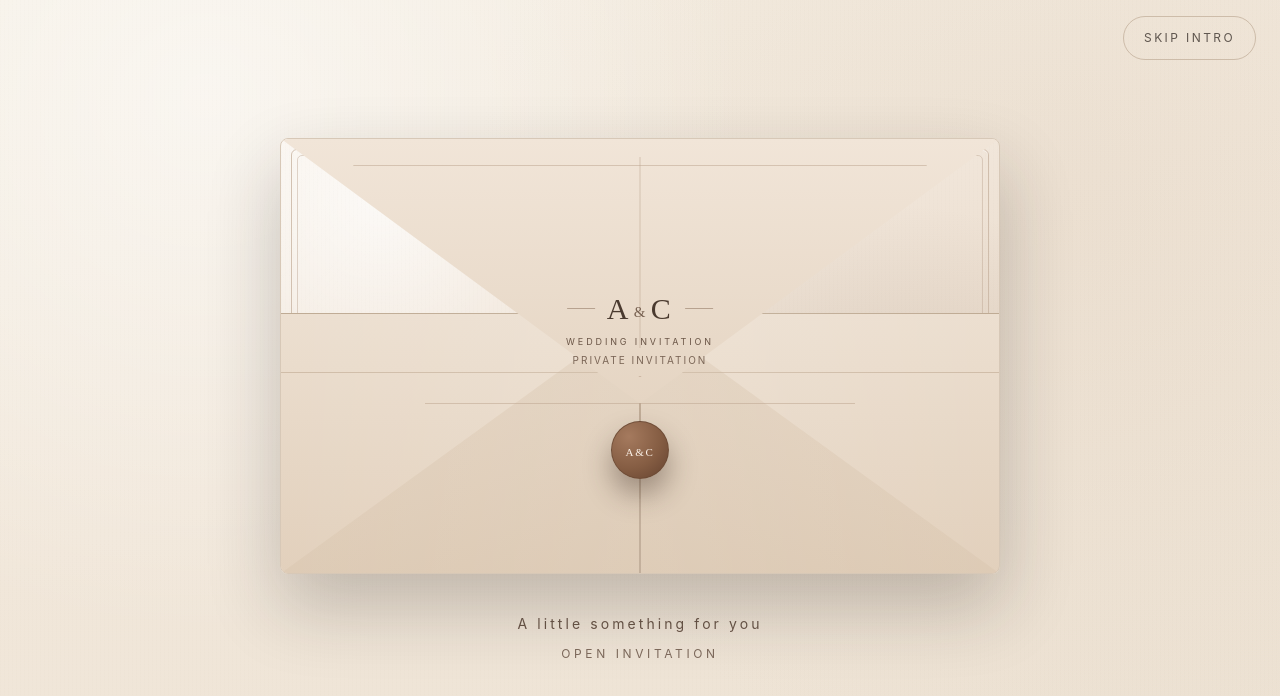
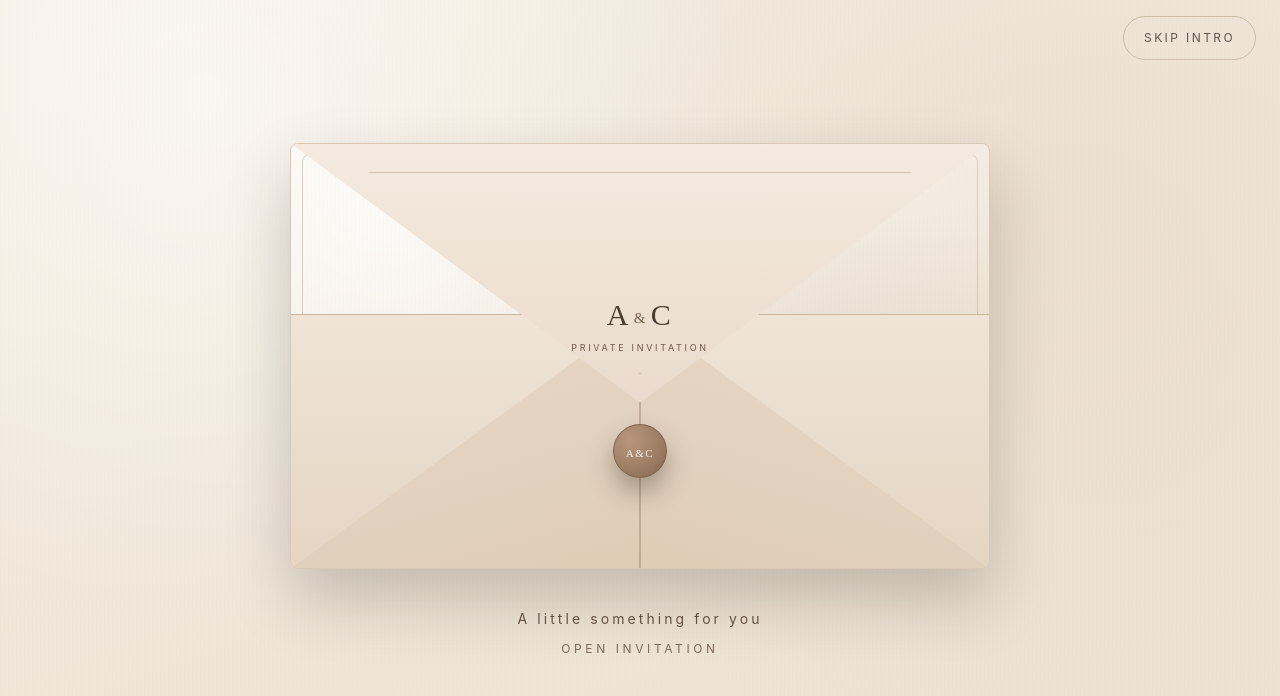
Before and after one commit to aaron-southey/save-the-date, a Next.js app: page / in a window 1280 px wide. Shown: the top 696 px of the page. Built offline with nearby package versions, Linux system fonts and the light colour scheme.

Commit message:
Redesign envelope to minimalistic luxury style
Co-authored-by: aaron-southey <118404623+aaron-southey@users.noreply.github.com>

```diff
--- a/components/invitation/Envelope.tsx
+++ b/components/invitation/Envelope.tsx
@@ -14,31 +14,26 @@ type EnvelopeProps = {
 
 export function Envelope({ onOpen, pressed, released, flapOpen, disabled, invitee }: EnvelopeProps) {
   return (
-    <div className="relative w-[min(92vw,720px)]">
+    <div className="relative w-[min(92vw,700px)]">
       <motion.div
-        className="relative aspect-[1.65/1] overflow-hidden rounded-[8px] border border-[#d7c8b7] bg-[linear-gradient(162deg,#f8f2ea_0%,#efe3d6_44%,#e4d2bf_100%)] shadow-[0_32px_72px_rgba(36,30,24,0.24)]"
-        animate={{ y: pressed ? 4 : 0, rotateZ: pressed ? -0.35 : 0 }}
+        className="relative aspect-[1.64/1] overflow-hidden rounded-[8px] border border-[#d8c8b7] bg-[linear-gradient(162deg,#fbf7f0_0%,#f2e9de_48%,#e8d8c6_100%)] shadow-[0_30px_64px_rgba(37,30,24,0.22)]"
+        animate={{ y: pressed ? 4 : 0, rotateZ: pressed ? -0.3 : 0 }}
         transition={{ duration: 0.3 }}
       >
-        <div className="pointer-events-none absolute inset-0 bg-[radial-gradient(circle_at_14%_14%,rgba(255,255,255,0.68),transparent_34%),radial-gradient(circle_at_86%_84%,rgba(87,69,53,0.14),transparent_42%)]" />
-        <div className="pointer-events-none absolute inset-0 opacity-28 mix-blend-multiply paper-grain" />
-        <div className="absolute inset-[10px] rounded-[6px] border border-[#c8b5a2]/80 shadow-[inset_0_1px_0_rgba(255,255,255,0.62)]" />
-        <div className="absolute inset-[16px] rounded-[5px] border border-[#b69f8a]/40" />
+        <div className="pointer-events-none absolute inset-0 bg-[radial-gradient(circle_at_14%_14%,rgba(255,255,255,0.68),transparent_34%),radial-gradient(circle_at_84%_84%,rgba(114,93,75,0.12),transparent_42%)]" />
+        <div className="pointer-events-none absolute inset-0 opacity-22 mix-blend-multiply paper-grain" />
+        <div className="absolute inset-[11px] rounded-[6px] border border-[#cdbca8]/70" />
 
-        <div className="absolute inset-x-0 bottom-0 h-[60%] rounded-b-[7px] border-t border-[#bfab94] bg-[linear-gradient(180deg,#ecdfd0,#e2d0bc)]" />
+        <div className="absolute inset-x-0 bottom-0 h-[60%] rounded-b-[7px] border-t border-[#c9b49e] bg-[linear-gradient(180deg,#efe4d6,#e5d5c3)]" />
 
         <div
-          className="absolute bottom-0 left-0 h-[60%] w-1/2 border-r border-[#bca690] bg-[linear-gradient(164deg,#e7d8c7,#dac6af)]"
+          className="absolute bottom-0 left-0 h-[60%] w-1/2 border-r border-[#c2ac95] bg-[linear-gradient(164deg,#e8d9c8,#deccb7)]"
           style={{ clipPath: "polygon(0 100%,100% 100%,100% 0)" }}
         />
         <div
-          className="absolute bottom-0 right-0 h-[60%] w-1/2 border-l border-[#bca690] bg-[linear-gradient(196deg,#e7d8c7,#dac6af)]"
+          className="absolute bottom-0 right-0 h-[60%] w-1/2 border-l border-[#c2ac95] bg-[linear-gradient(196deg,#e8d9c8,#deccb7)]"
           style={{ clipPath: "polygon(0 100%,100% 100%,0 0)" }}
         />
-
-        <div className="absolute inset-x-0 bottom-[46%] h-px bg-[#c6b19a]/70" />
-        <div className="absolute inset-x-0 bottom-0 h-[60%] bg-[linear-gradient(90deg,transparent,rgba(255,255,255,0.2)_50%,transparent)] opacity-55" />
-        <div className="absolute left-1/2 bottom-[17%] h-[26%] w-px -translate-x-1/2 bg-[#b89f87]/45" />
 
         <motion.div
           className="absolute inset-x-0 top-0 h-[61%] origin-top overflow-hidden"
@@ -47,27 +42,20 @@ export function Envelope({ onOpen, pressed, released, flapOpen, disabled, invite
           transition={{ duration: 1, ease: [0.19, 1, 0.22, 1] }}
         >
           <div
-            className="absolute inset-0 border-b border-[#bca793] bg-[linear-gradient(180deg,#f1e5d8,#e5d5c3)]"
+            className="absolute inset-0 border-b border-[#c5af98] bg-[linear-gradient(180deg,#f4eadf,#eadbcc)]"
             style={{ clipPath: "polygon(0 0,100% 0,50% 100%)" }}
           />
           <div
-            className="pointer-events-none absolute inset-[10%] border border-[#b79f8a]/65"
+            className="pointer-events-none absolute inset-[11%] border border-[#bfa68f]/60"
             style={{ clipPath: "polygon(0 0,100% 0,50% 100%)" }}
           />
-          <div className="pointer-events-none absolute left-1/2 top-[7%] h-[72%] w-px -translate-x-1/2 bg-[#c0a892]/55" />
-          <div className="pointer-events-none absolute inset-x-[20%] bottom-0 h-px bg-[#c0a892]/55" />
         </motion.div>
 
-        <div className="absolute left-1/2 top-[34%] -translate-x-1/2 text-center">
-          <div className="mx-auto flex items-center justify-center gap-3">
-            <span className="h-px w-7 bg-[#8f7660]/55" />
-            <p className="font-serif text-[30px] tracking-[0.08em] text-[#4a3a2f]">
-              A<span className="px-[3px] text-[15px] align-middle text-[#776050]">&</span>C
-            </p>
-            <span className="h-px w-7 bg-[#8f7660]/55" />
-          </div>
-          <p className="mt-1 text-[9px] uppercase tracking-[0.32em] text-[#6a5546]">Wedding Invitation</p>
-          <p className="mt-1 text-[10px] uppercase tracking-[0.2em] text-[#7a6556]">
+        <div className="absolute left-1/2 top-[35%] -translate-x-1/2 text-center">
+          <p className="font-serif text-[30px] tracking-[0.08em] text-[#4d3c30]">
+            A<span className="px-[3px] text-[15px] align-middle text-[#76604e]">&</span>C
+          </p>
+          <p className="mt-1 text-[9px] uppercase tracking-[0.3em] text-[#6f5a4c]">
             {invitee ? `For ${invitee}` : "Private Invitation"}
           </p>
         </div>
--- a/components/invitation/WaxSeal.tsx
+++ b/components/invitation/WaxSeal.tsx
@@ -16,7 +16,7 @@ export function WaxSeal({ onOpen, isPressed, isReleased, disabled }: WaxSealProp
       aria-label="Open invitation"
       onClick={onOpen}
       disabled={disabled}
-      className="absolute left-1/2 top-[65%] z-20 h-[58px] w-[58px] -translate-x-1/2 rounded-full border border-[#6b4a35]/80 bg-[radial-gradient(circle_at_30%_26%,#a57a5e,#855d43_56%,#64422f)] shadow-[0_16px_28px_rgba(57,40,30,0.4)] outline-none focus-visible:ring-2 focus-visible:ring-[#8f7461] focus-visible:ring-offset-2 focus-visible:ring-offset-[#f5efe4] disabled:cursor-not-allowed"
+      className="absolute left-1/2 top-[66%] z-20 h-[54px] w-[54px] -translate-x-1/2 rounded-full border border-[#7a5f4b]/85 bg-[radial-gradient(circle_at_30%_28%,#b7967d,#9e7f66_56%,#81624e)] shadow-[0_14px_24px_rgba(60,46,36,0.36)] outline-none focus-visible:ring-2 focus-visible:ring-[#8f7461] focus-visible:ring-offset-2 focus-visible:ring-offset-[#f5efe4] disabled:cursor-not-allowed"
       animate={{
         scale: isPressed ? 0.92 : isReleased ? 0.5 : 1,
         opacity: isReleased ? 0 : 1,
@@ -24,7 +24,7 @@ export function WaxSeal({ onOpen, isPressed, isReleased, disabled }: WaxSealProp
       }}
       transition={{ duration: 0.35, ease: [0.22, 1, 0.36, 1] }}
     >
-      <span className="text-[11px] font-serif tracking-[0.16em] text-[#fbf2e9]">A&C</span>
+      <span className="text-[11px] font-serif tracking-[0.14em] text-[#fff7ef]">A&C</span>
     </motion.button>
   );
 }
```
